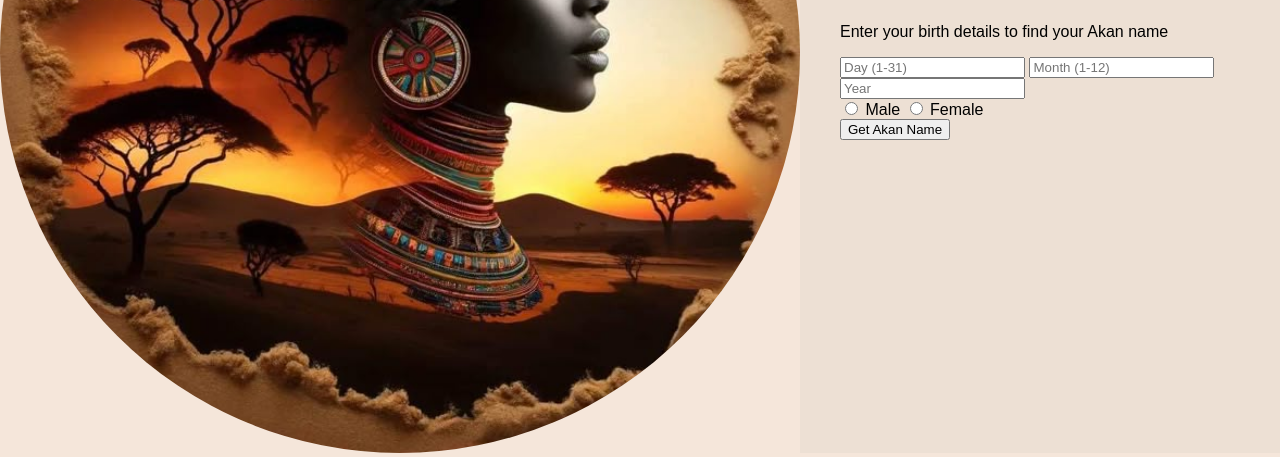
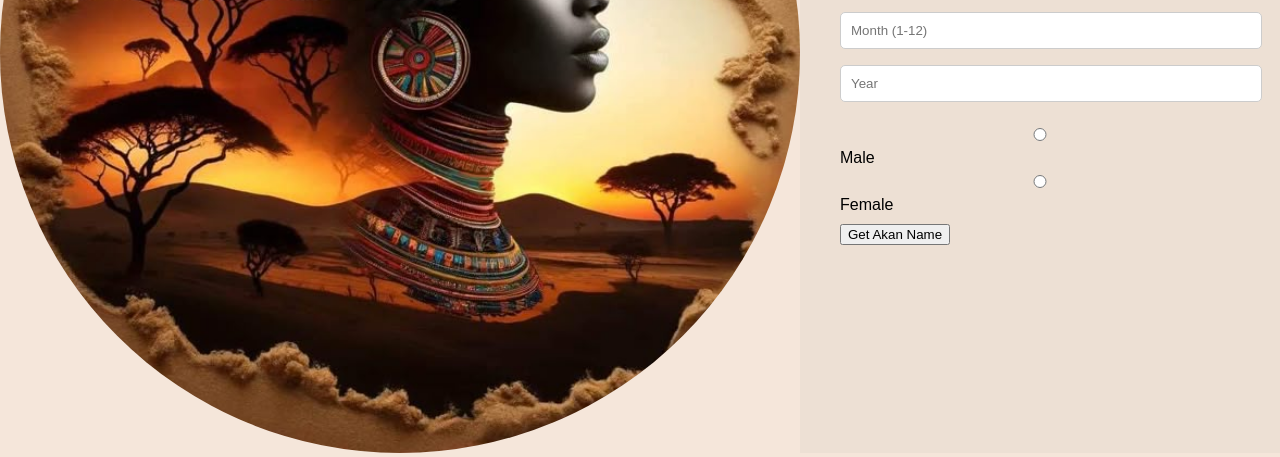
Before and after one commit to shalomndungu0344-crypto/akan-name-generator, a plain HTML site: page index.html in a window 1280 px wide. Shown: the part 347-804 px from the top of the page. Drawn offline with Linux system fonts and the light colour scheme.

Commit message:
add form styling for input fields and gender selection in styles.css

```diff
--- a/styles.css
+++ b/styles.css
@@ -24,3 +24,15 @@ body {
     flex-direction: column;
     justify-content: center;
 }
+/* FORM STYLING */
+input {
+    width: 100%;
+    padding: 10px;
+    margin: 8px 0;
+    border-radius: 5px;
+    border: 1px solid #ccc;
+}
+
+.gender {
+    margin: 10px 0;
+}
```
